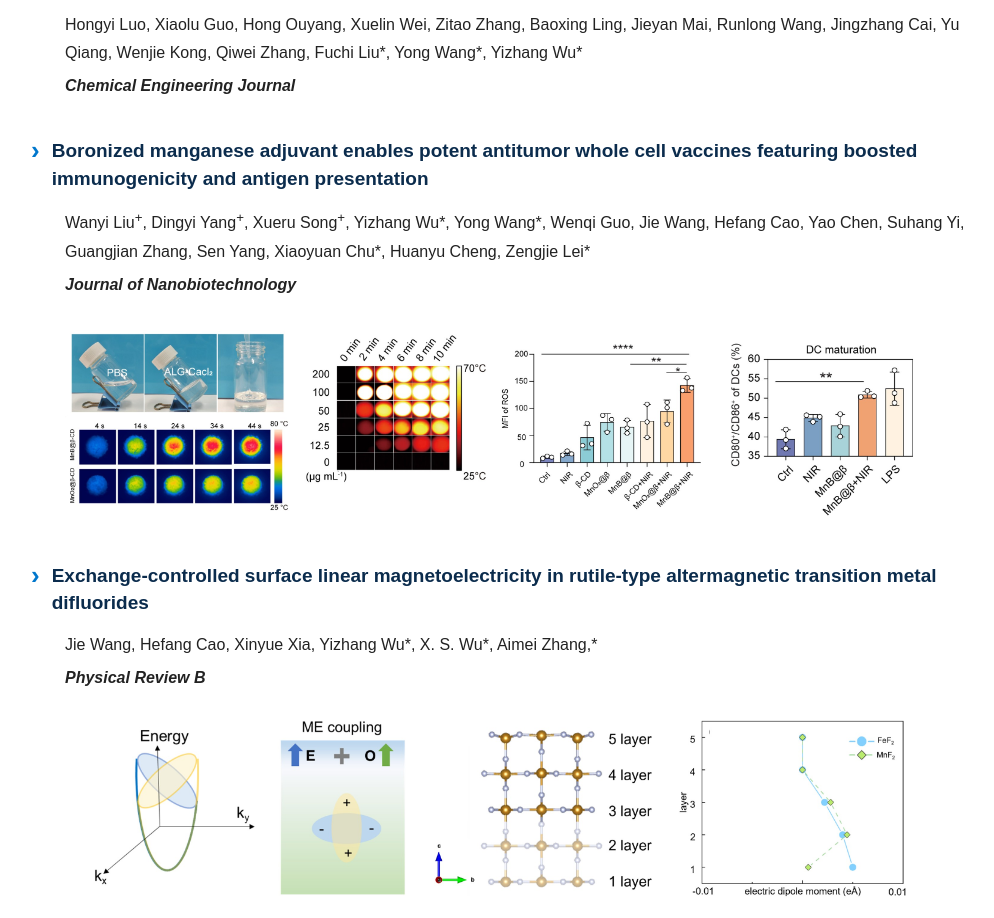
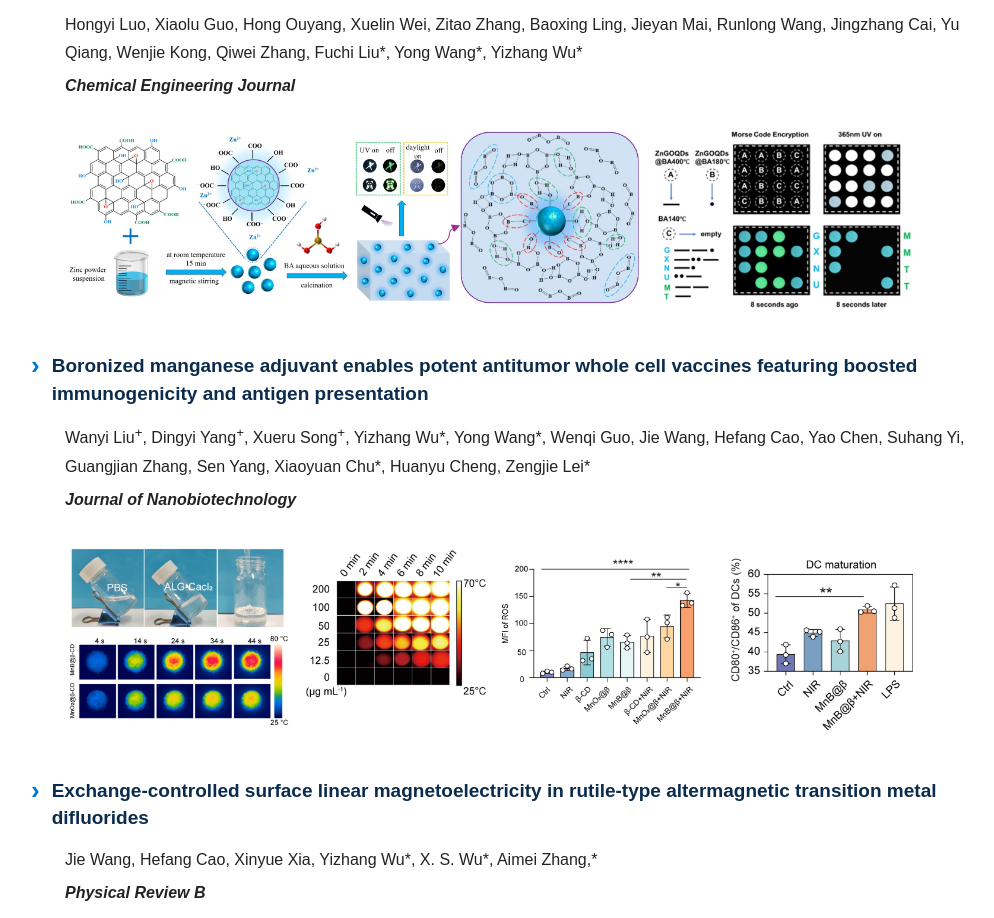
Before and after one commit to YannickWu/ywulab-website, a plain HTML site: page publications.html in a window 1280 px wide. Shown: the part 1476-2394 px from the top of the page, without its empty margins (49-1043 px from the left). Drawn offline with Linux system fonts and the light colour scheme.

Commit message:
Add new image

```diff
--- a/publications.html
+++ b/publications.html
@@ -242,6 +242,15 @@
                         <strong><em>Chemical Engineering Journal</em></strong>
                     </p>
 
+                    <div class="publication-media">
+
+                        <img
+                            src="images/cej2026.jpg"
+                            alt="Representative results from the ferromagnetic semiconductor study"
+                        >
+
+                    </div>
+
                 </article>
 
 
```
Also changed, not shown: images/cej2026.jpg (added).
